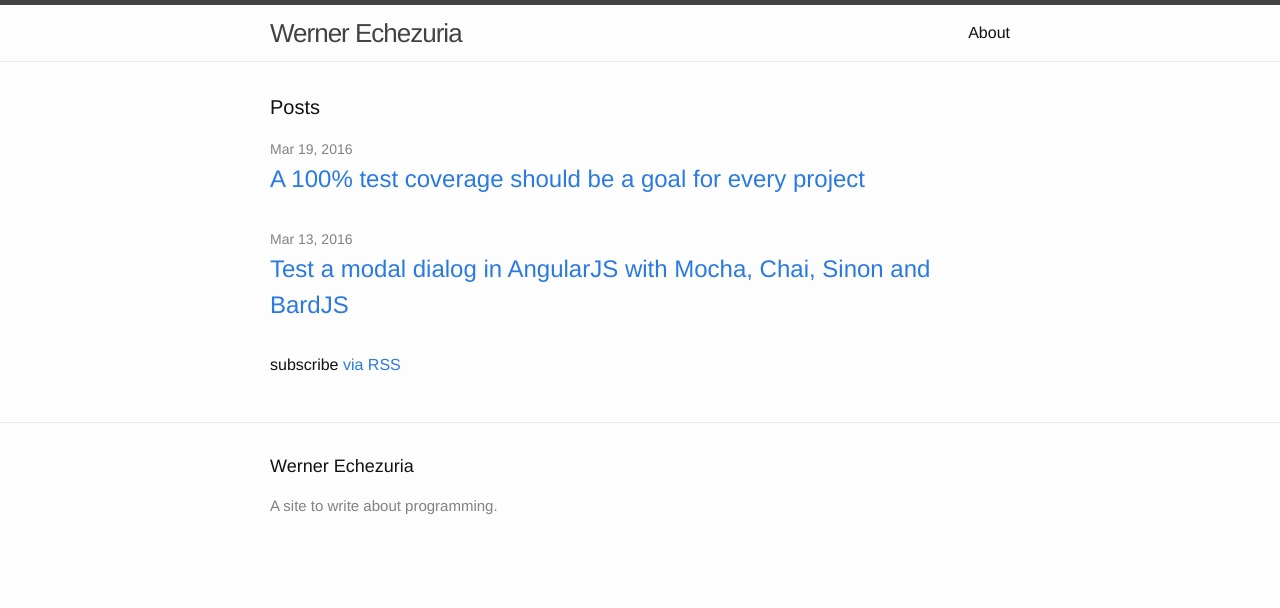
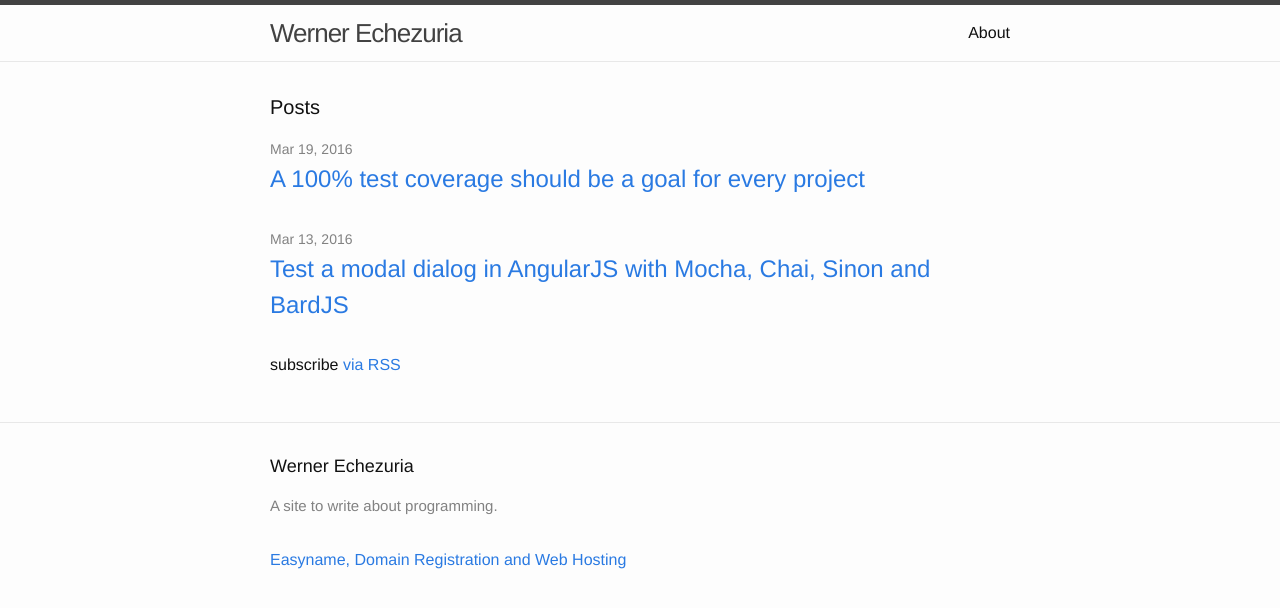
Before and after one commit to werner/werner.github.io, a Jekyll site: the page built from index.html, in a window 1280 px wide. Shown: the top 608 px of the page. Built offline with Jekyll 4.4.1, drawn with Linux system fonts in a browser that asks for light colours.

Commit message:
add easyname link to footer

```diff
--- a/_includes/footer.html
+++ b/_includes/footer.html
@@ -11,5 +11,8 @@
     </div>
 
   </div>
+  <div class="wrapper">
+      <a href="https://www.easyname.com/">Easyname, Domain Registration and Web Hosting</a>
+  </div>
 
 </footer>
```
